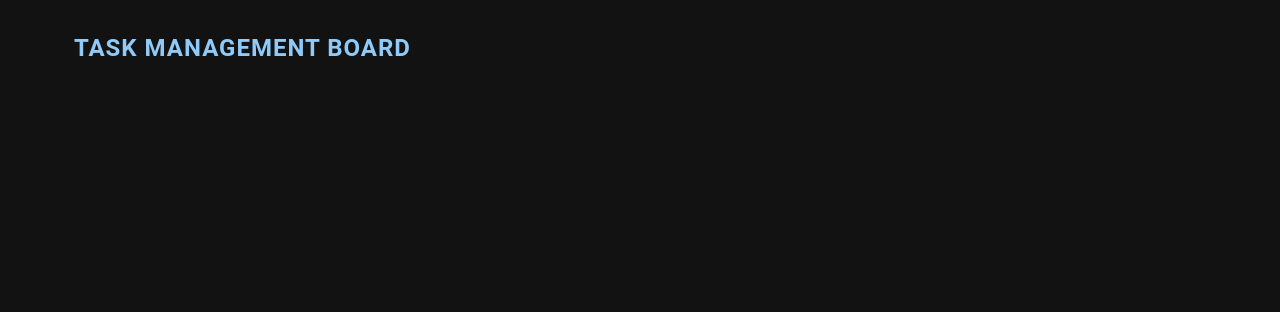
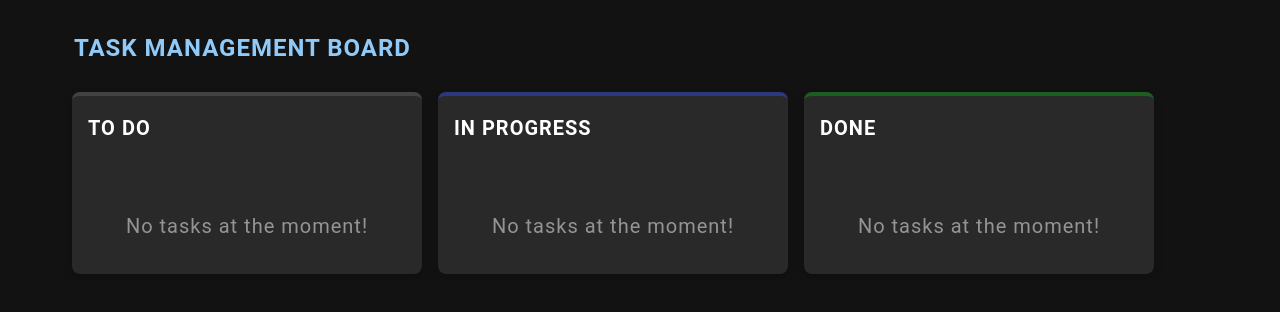
Before and after one commit to rbishal50/mini-task-manager, a React (Vite) app in the folder web-app/: page / in a window 1280 px wide. Shown: the top 312 px of the page. Built offline with nearby package versions, Linux system fonts and the light colour scheme; some icons are missing; the HTML template or start-up script is replaced by a standard one.

Commit message:
[WebApp] Use board in app

```diff
--- a/web-app/src/App.tsx
+++ b/web-app/src/App.tsx
@@ -7,6 +7,7 @@ import {
 } from "@mui/material";
 import darkTheme from "./theme/theme";
 import { headerStyle, titleStyle } from "./styles";
+import TaskBoard from "./components/TaskBoard/Taskboard";
 
 function App() {
   return (
@@ -18,6 +19,7 @@ function App() {
             Task Management Board
           </Typography>
         </Box>
+        <TaskBoard />
       </Container>
     </ThemeProvider>
   );
```
